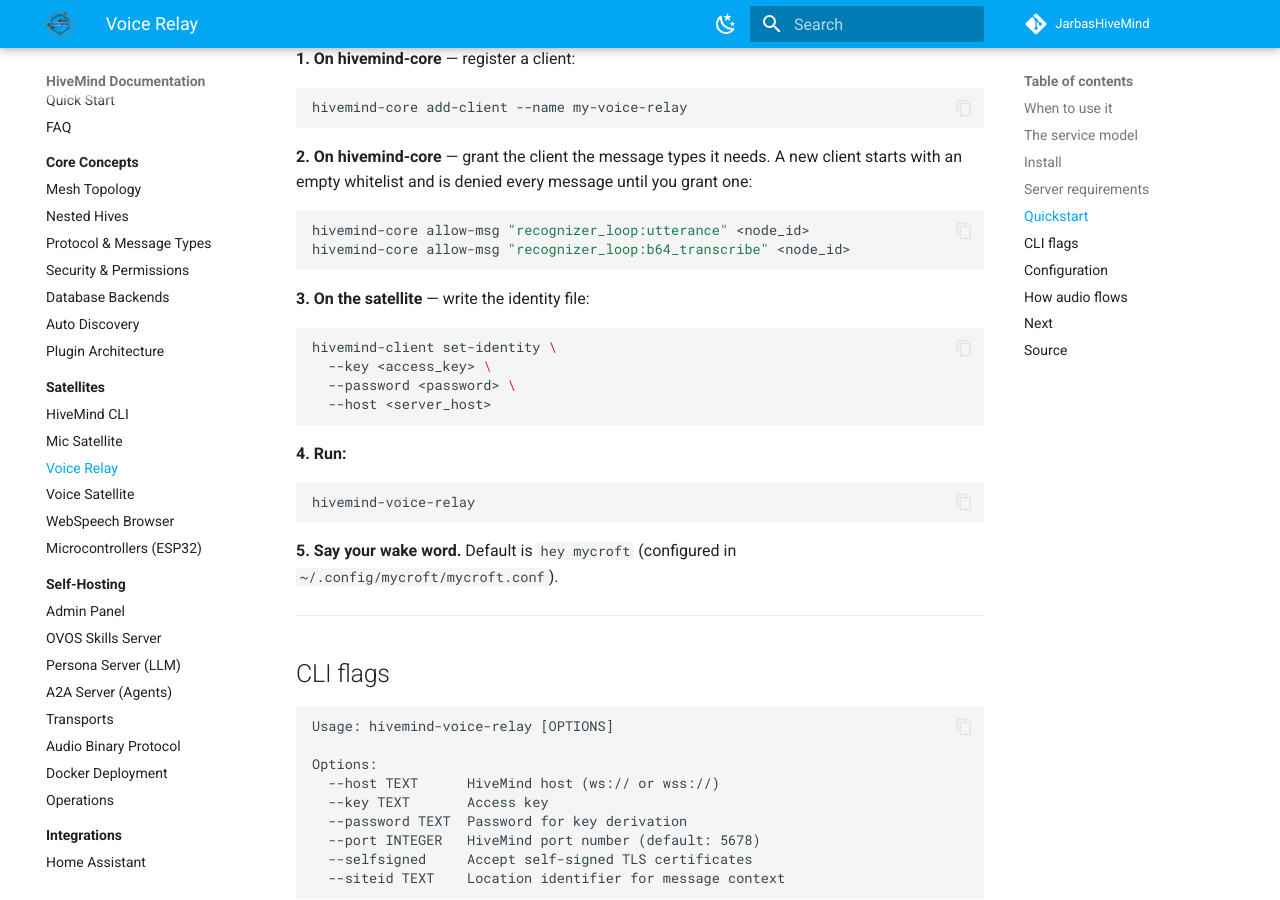
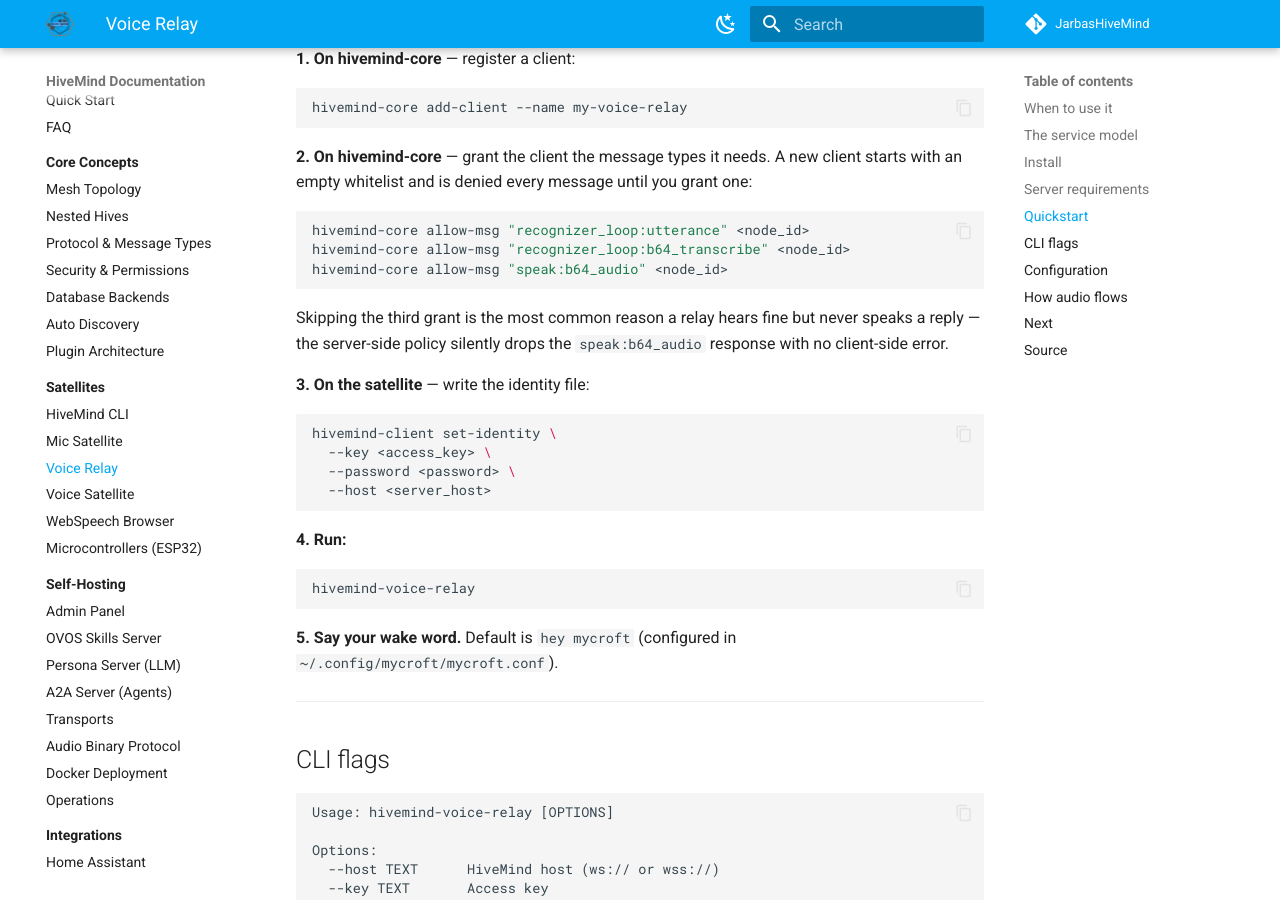
Before and after one commit to JarbasHiveMind/HiveMind-community-docs, an MkDocs documentation site: the page built from docs/satellites/voice-relay.md, in a window 1280 px wide and 900 px high, scrolled down 1670 px. Built offline with MkDocs 1.6.1 and Material for MkDocs 9.7.7, drawn with Linux system fonts in a browser that asks for light colours.

Commit message:
docs: fix voice-relay.md missing speak:b64_audio grant, admin-panel.md needs --pre for the non-loopback refusal

````diff
--- a/docs/satellites/voice-relay.md
+++ b/docs/satellites/voice-relay.md
@@ -66,7 +66,12 @@ starts with an empty whitelist and is denied every message until you grant one:
 ```bash
 hivemind-core allow-msg "recognizer_loop:utterance" <node_id>
 hivemind-core allow-msg "recognizer_loop:b64_transcribe" <node_id>
+hivemind-core allow-msg "speak:b64_audio" <node_id>
 ```
+
+Skipping the third grant is the most common reason a relay hears fine but never speaks a
+reply — the server-side policy silently drops the `speak:b64_audio` response with no
+client-side error.
 
 **3. On the satellite** — write the identity file:
 
````
Also changed, not shown: docs/server/admin-panel.md (+2 -2 lines).
